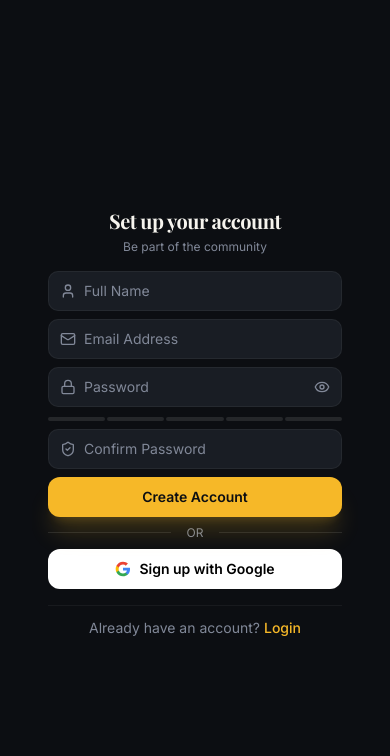
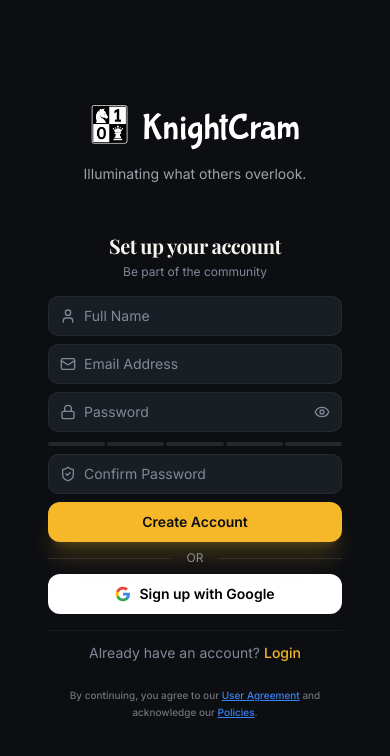
Before and after one commit to yuvraj-hash/KnightCram, a React (Vite) app: page / in a window 390 px wide. Shown: the top 756 px of the page. Built offline with nearby package versions, Linux system fonts and the light colour scheme; the HTML template or start-up script is replaced by a standard one.

Commit message:
Update browser title, add legal footer, and improve mobile branding

```diff
--- a/index.html
+++ b/index.html
@@ -1,15 +1,18 @@
 <!DOCTYPE html>
 <html lang="en" class="dark">
+
 <head>
   <meta charset="UTF-8" />
   <link rel="icon" type="image/svg+xml" href="/favicon.ico" />
   <meta name="viewport" content="width=device-width, initial-scale=1.0" />
-    <title>KnightCram - Illuminating What Others Overlook</title>
-    <meta name="description" content="KnightCram is a student-owned truth platform exposing what colleges, corporates, and brochures never tell you. Real experiences. Anonymous when needed." />
+  <title>KnightCram</title>
+  <meta name="description"
+    content="KnightCram is a student-owned truth platform exposing what colleges, corporates, and brochures never tell you. Real experiences. Anonymous when needed." />
   <meta name="theme-color" content="#0d0f14" />
 
   <meta property="og:title" content="KnightCram - Student Truth Platform" />
-    <meta property="og:description" content="A student-owned platform exposing what colleges and corporates never tell you." />
+  <meta property="og:description"
+    content="A student-owned platform exposing what colleges and corporates never tell you." />
   <meta property="og:type" content="website" />
 
   <meta name="twitter:card" content="summary_large_image" />
@@ -18,8 +21,10 @@
   <link rel="preconnect" href="https://fonts.gstatic.com" crossorigin>
   <link href="https://fonts.googleapis.com/css2?family=Bubblegum+Sans&display=swap" rel="stylesheet">
 </head>
+
 <body>
   <div id="root"></div>
   <script type="module" src="/src/main.tsx"></script>
 </body>
+
 </html>
--- a/src/pages/Index.tsx
+++ b/src/pages/Index.tsx
@@ -2,7 +2,7 @@ import { useState, useEffect } from "react";
 import { useNavigate, Link } from "react-router-dom";
 import { Input } from "@/components/ui/input";
 import { Button } from "@/components/ui/button";
-import { Eye, EyeOff, Lock, Mail, User, Loader2, AlertCircle, CheckCircle2, ShieldCheck, X, ArrowRight } from "lucide-react";
+import { Eye, EyeOff, Lock, Mail, User, Loader2, AlertCircle, CheckCircle2, ShieldCheck, ArrowRight } from "lucide-react";
 import { simulateSignUp, simulateGoogleAuth } from "@/lib/authService";
 import { cn } from "@/lib/utils";
 
@@ -153,7 +153,7 @@ const Index = () => {
 
           {/* Brand Lockup */}
           <div className="flex items-center gap-4 mb-8">
-            <img src="/Logo.png" alt="KnightCram Logo" className="w-16 h-16 md:w-20 md:h-20 object-contain" />
+            <img src="/Logo.png" alt="KnightCram Logo" className="w-10 h-10 md:w-12 md:h-12 object-contain" />
             <span className="text-5xl md:text-6xl font-['Bubblegum_Sans'] text-white pt-3">KnightCram</span>
           </div>
 
@@ -177,11 +177,37 @@ const Index = () => {
             </Link>
           </div>
         </div>
+
+        <div className="absolute bottom-8 left-0 w-full text-center z-20 px-8">
+          <p className="text-xs text-zinc-500 font-medium">
+            By continuing, you agree to our{" "}
+            <Link to="/user-agreement" className="text-blue-500 underline hover:text-blue-400 transition-colors">
+              User Agreement
+            </Link>{" "}
+            and acknowledge our{" "}
+            <Link to="/policies" className="text-blue-500 underline hover:text-blue-400 transition-colors">
+              Policies
+            </Link>
+            .
+          </p>
+        </div>
       </div>
 
       {/* Right Side - Form */}
       <div className="w-full lg:w-[40%] flex flex-col items-center justify-center p-8 bg-background relative">
         <div className="w-full max-w-[360px] border-none shadow-none sm:border sm:border-white/10 sm:shadow-2xl sm:bg-background/80 sm:backdrop-blur-xl rounded-xl overflow-hidden z-10">
+
+
+          {/* Mobile Branding (Visible only on < lg screens) */}
+          <div className="flex flex-col items-center gap-4 mb-8 lg:hidden animate-fade-in-down">
+            <div className="flex items-center gap-3">
+              <img src="/Logo.png" alt="KnightCram Logo" className="w-10 h-10 object-contain" />
+              <span className="text-4xl font-['Bubblegum_Sans'] text-white pt-2">KnightCram</span>
+            </div>
+            <p className="text-sm text-zinc-400 text-center max-w-xs">
+              Illuminating what others overlook.
+            </p>
+          </div>
 
           {/* Header */}
           <div className="p-4 pb-2 relative overflow-hidden text-center">
@@ -389,6 +415,21 @@ const Index = () => {
                 </Link>
               </div>
             </div>
+
+            {/* Mobile Footer Text (Visible only on < lg screens) */}
+            <div className="mt-6 text-center lg:hidden pb-2">
+              <p className="text-[10px] text-zinc-500 font-medium leading-relaxed">
+                By continuing, you agree to our{" "}
+                <Link to="/user-agreement" className="text-blue-500 underline hover:text-blue-400 transition-colors">
+                  User Agreement
+                </Link>{" "}
+                and acknowledge our{" "}
+                <Link to="/policies" className="text-blue-500 underline hover:text-blue-400 transition-colors">
+                  Policies
+                </Link>
+                .
+              </p>
+            </div>
           </div>
         </div>
       </div>
--- a/src/pages/SignInPage.tsx
+++ b/src/pages/SignInPage.tsx
@@ -85,7 +85,7 @@ export default function SignInPage() {
                 <div className="relative z-10 p-12 text-center max-w-2xl flex flex-col items-center">
                     {/* Brand Lockup */}
                     <div className="flex items-center gap-4 mb-8">
-                        <img src="/Logo.png" alt="KnightCram Logo" className="w-16 h-16 md:w-20 md:h-20 object-contain" />
+                        <img src="/Logo.png" alt="KnightCram Logo" className="w-10 h-10 md:w-12 md:h-12 object-contain" />
                         <span className="text-5xl md:text-6xl font-['Bubblegum_Sans'] text-white pt-3">KnightCram</span>
                     </div>
 
```
Also changed, not shown: vite.config.ts.timestamp-1770190929982-be12479311b65.mjs (added, +22 -0 lines), 1 other file (tests, documents, lock files or other folders). Lines whose indentation alone changed are shown as unchanged.
